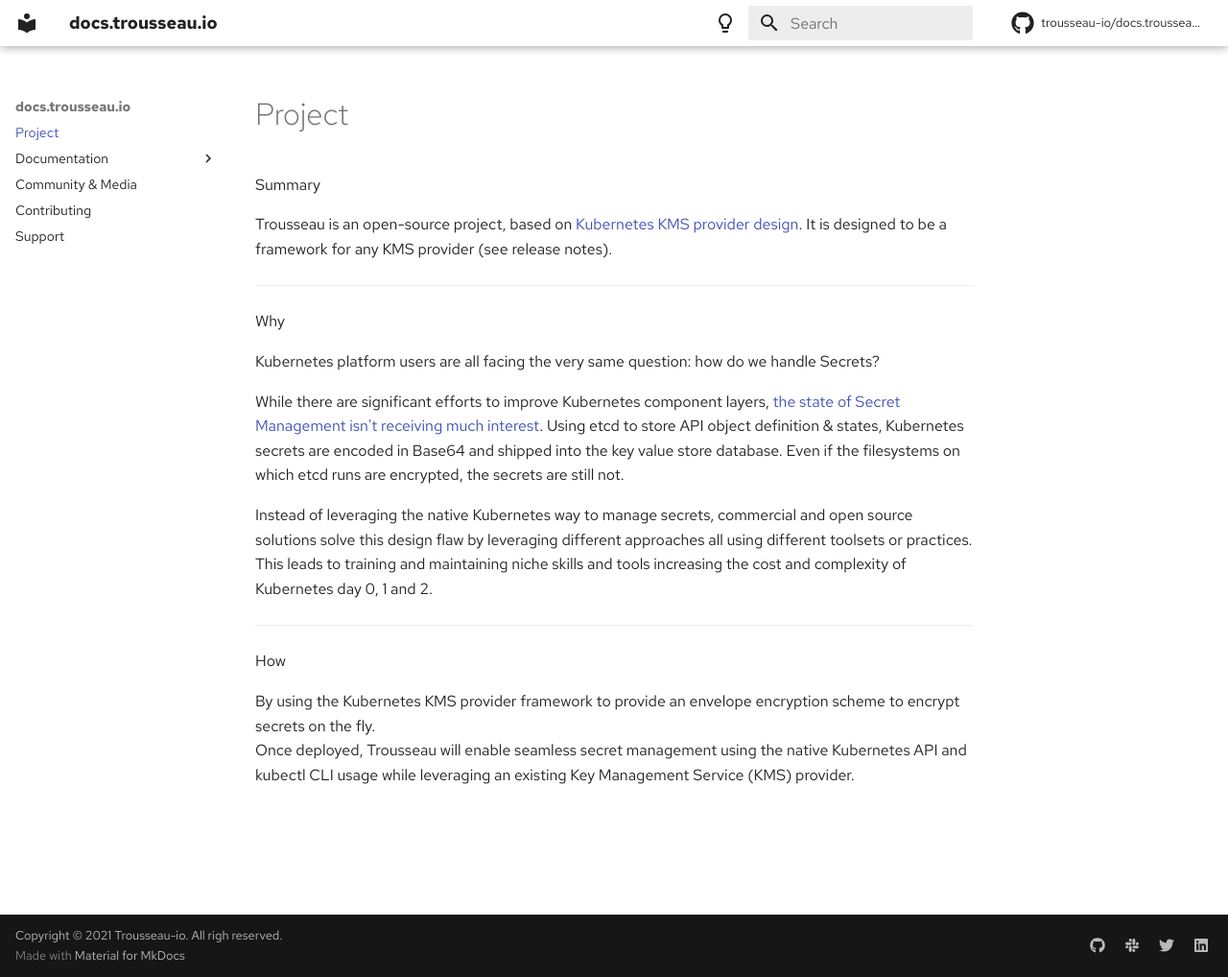
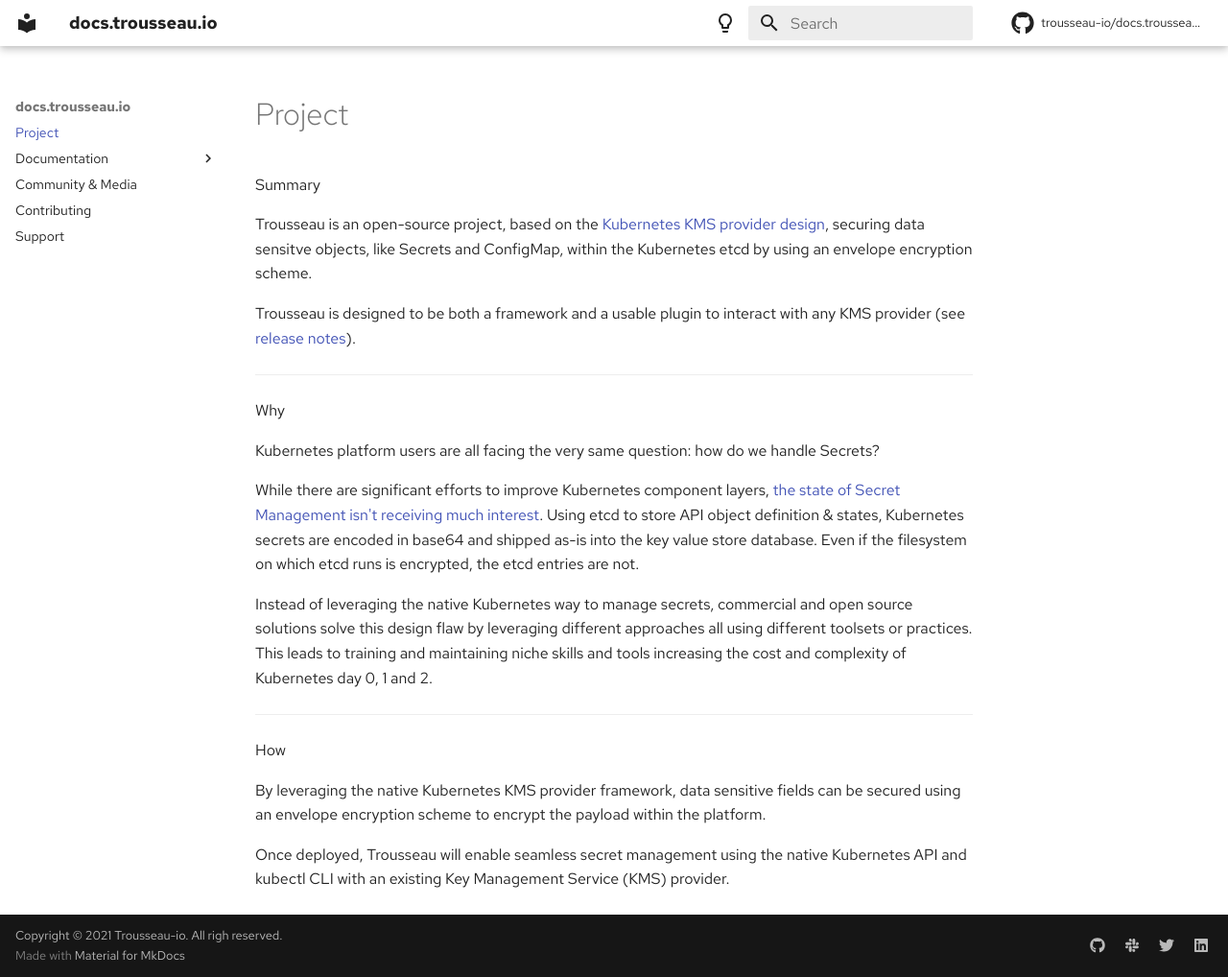
Before and after one commit to Trousseau-io/docs.trousseau.io, an MkDocs documentation site: the page built from docs/index.md, in a window 1280 px wide and 1018 px high. Shown: the whole window at 96% size. Built offline with MkDocs 1.6.1 and Material for MkDocs 9.7.7, drawn with Linux system fonts in a browser that asks for light colours; some web fonts are replaced; comment, search, counter and statistics services are not loaded.

Commit message:
Update index.md

```diff
--- a/docs/index.md
+++ b/docs/index.md
@@ -1,19 +1,22 @@
 
 Summary
 
-Trousseau is an open-source project, based on [Kubernetes KMS provider design](https://kubernetes.io/docs/tasks/administer-cluster/kms-provider/). It is designed to be a framework for any KMS provider (see release notes).
+Trousseau is an open-source project, based on the [Kubernetes KMS provider design](https://kubernetes.io/docs/tasks/administer-cluster/kms-provider/), securing data sensitve objects, like Secrets and ConfigMap, within the Kubernetes etcd by using an envelope encryption scheme.
+
+Trousseau is designed to be both a framework and a usable plugin to interact with any KMS provider (see [release notes](release_notes.md)).
 
 ---
 Why
 
 Kubernetes platform users are all facing the very same question: how do we handle Secrets?
 
-While there are significant efforts to improve Kubernetes component layers, [the state of Secret Management isn't receiving much interest](https://archive.fosdem.org/2021/schedule/event/kubernetes_secret_management/). Using etcd to store API object definition & states, Kubernetes secrets are encoded in Base64 and shipped into the key value store database. Even if the filesystems on which etcd runs are encrypted, the secrets are still not.
+While there are significant efforts to improve Kubernetes component layers, [the state of Secret Management isn't receiving much interest](https://archive.fosdem.org/2021/schedule/event/kubernetes_secret_management/). Using etcd to store API object definition & states, Kubernetes secrets are encoded in base64 and shipped as-is into the key value store database. Even if the filesystem on which etcd runs is encrypted, the etcd entries are not.
 
 Instead of leveraging the native Kubernetes way to manage secrets, commercial and open source solutions solve this design flaw by leveraging different approaches all using different toolsets or practices. This leads to training and maintaining niche skills and tools increasing the cost and complexity of Kubernetes day 0, 1 and 2.
 
 ---
 How
 
-By using the Kubernetes KMS provider framework to provide an envelope encryption scheme to encrypt secrets on the fly.
-Once deployed, Trousseau will enable seamless secret management using the native Kubernetes API and kubectl CLI usage while leveraging an existing Key Management Service (KMS) provider.
+By leveraging the native Kubernetes KMS provider framework, data sensitive fields can be secured using an envelope encryption scheme to encrypt the payload within the platform.
+
+Once deployed, Trousseau will enable seamless secret management using the native Kubernetes API and kubectl CLI with an existing Key Management Service (KMS) provider.
```
